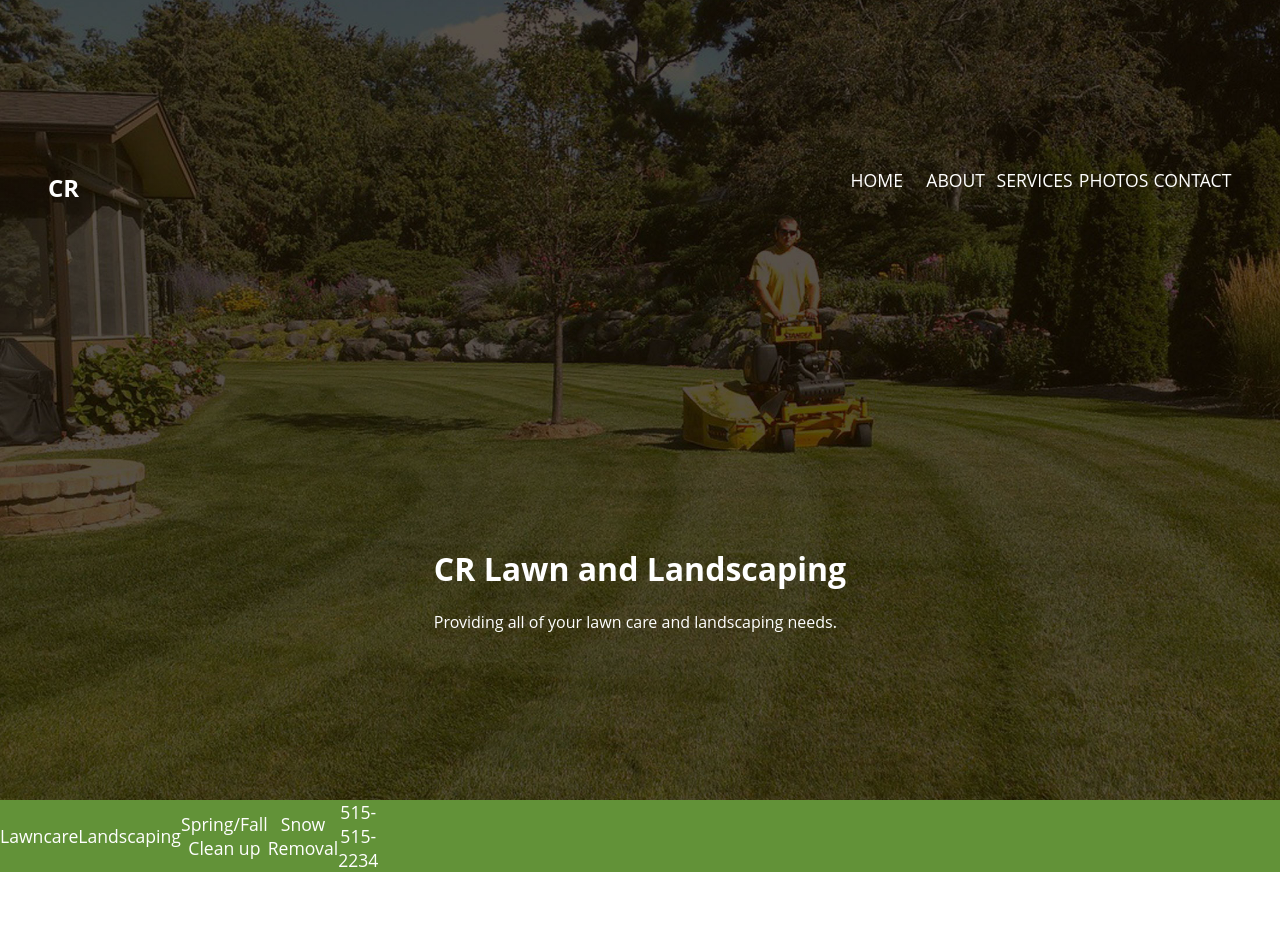
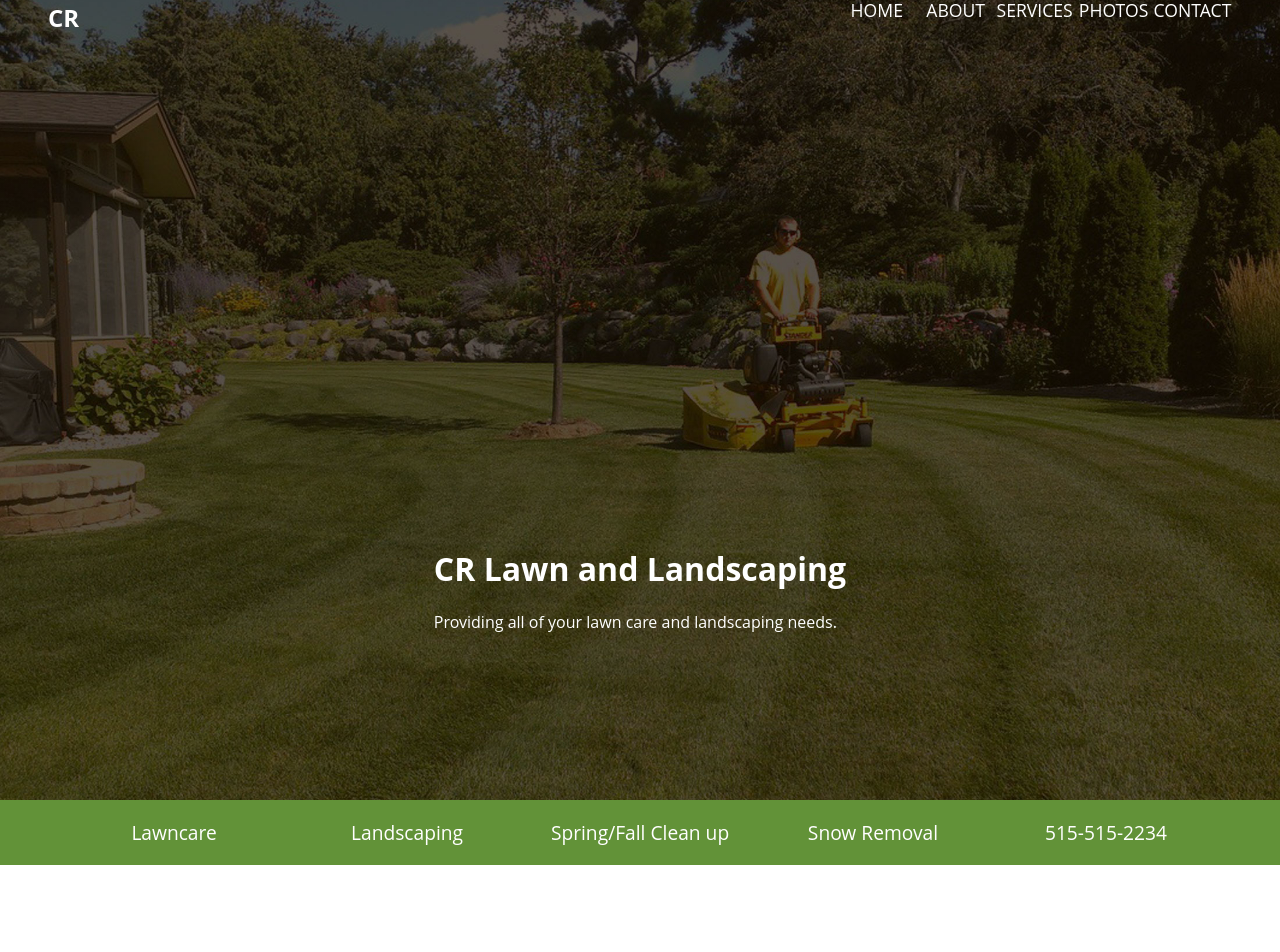
Before and after one commit to BrianArchibald/Lawn, a plain HTML site: page lawn.html in a window 1280 px wide. Shown: the top 952 px of the page. Drawn offline with Linux system fonts and the light colour scheme.

Commit message:
fixed bottom nav, css animations

```diff
--- a/lawn.css
+++ b/lawn.css
@@ -33,7 +33,7 @@ a {
 
 	display: grid;
 	grid-template-columns: 2fr 1fr;
-	top: 0;
+	top: -170px;
 	padding: 0 3em;
 	margin: 0;
 	z-index: 100;
@@ -68,8 +68,10 @@ a {
 /*  Bottom Nav Bar  */
 
 .navbar-bottom {
-	display: grid;
+	/*display: grid;
 	grid-template-columns: 1fr 8fr;
+
+	*/
 	top: 0;
 	margin: 0;
 	z-index: 1000;
@@ -83,6 +85,8 @@ a {
 	overflow: hidden;
 	background-color: #4f792a;
 	justify-content: center;
+	display: none;
+	transition: all .5s;
 }
 
 .nav-list-bottom {
@@ -95,20 +99,20 @@ a {
 	padding: 0;
 	*/
 
-margin: 0;
-  padding:0;
-  list-style: none;
-  display:flex;
+	margin: 0;
+  	padding: 1em 3em;
+  	list-style: none;
+  	display:flex;
 
 
 
-	font-size: 1.1em;
+	font-size: 1.2em;
 	transition: all .5s;
 
 }
 
 .nav-list-bottom li {
-  flex:1;
+  flex: 1;
   text-align: center;
   display: flex;
   justify-content: center;
@@ -130,6 +134,9 @@ margin: 0;
 
 .bottom-nav-fixed .navLogoBottom {
 	max-width: 200px;
+	font-weight: 600;
+  	font-size: 30px;
+  	display: inline-block;
 }
 
 
--- a/lawn.html
+++ b/lawn.html
@@ -65,11 +65,11 @@
 					</div>
 
 				-->
-					<div class="navList">
+
 						<ul class="nav-list-bottom">
 
-							<li>
-								<a class="nav-active navLogoBottom" href="#lawncare">
+							<li class="navLogoBottom">
+								<a class="nav-active " href="#lawncare">
 									<div class="nav-list-items">CR</div>
 								</a>
 							</li>
@@ -105,7 +105,7 @@
 								</a>
 							</li>
 						</ul>
-					</div>
+
 				</nav>    <!--  End of Bottom Nav -->
 
 				<div class="section-container">
@@ -126,7 +126,9 @@
 
 		<section class="landscaping" id="landscaping-section">
 			<div class="section-container">
+				<div class="section-img">
 				<img id="lawnscaping-photo" src="landscape.jpg">
+				</div>
 				<h1 class="section-header">
 					Landscaping
 				</h1>
```
Lines whose indentation alone changed are shown as unchanged.
